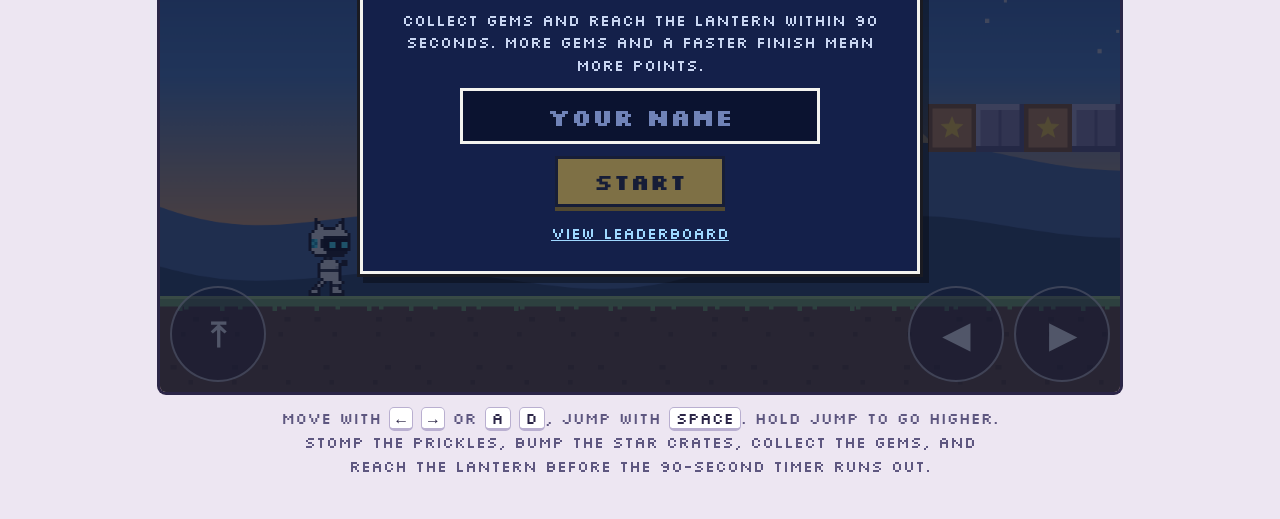
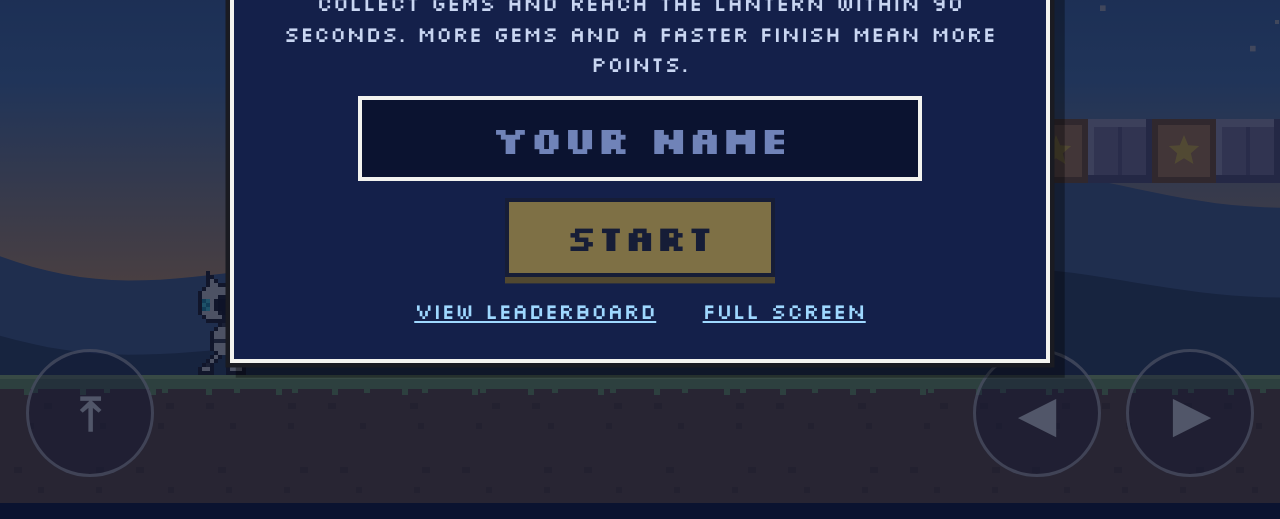
Before and after one commit to keskinahmetf/super-robot, a plain HTML site: page index.html in a window 1280 px wide. Shown: the part 281-800 px from the top of the page. Drawn offline with Linux system fonts and the light colour scheme; animation ran at ten frames a second.

Commit message:
Add files via upload

```diff
--- a/index.html
+++ b/index.html
@@ -8,71 +8,59 @@
 <link rel="preconnect" href="https://fonts.gstatic.com" crossorigin>
 <link href="https://fonts.googleapis.com/css2?family=Silkscreen:wght@400;700&display=swap" rel="stylesheet">
 <style>
-:root{
-  --bg:#EDE6F2;--ink:#2B2547;--muted:#5E5780;--key:#FFFFFF;--keyline:#B9AFD0;
-  color-scheme:light;box-sizing:border-box;
-  padding-top:env(safe-area-inset-top,0px);padding-bottom:env(safe-area-inset-bottom,0px);
+:root{color-scheme:dark;box-sizing:border-box;padding-top:env(safe-area-inset-top,0px);padding-bottom:env(safe-area-inset-bottom,0px)}
+html{scroll-padding-top:env(safe-area-inset-top,0px);height:100%;background:#0B1330}
+body{
+  height:100%;margin:0;background:#0B1330;color:#F3F3EF;overflow:hidden;
+  font-family:"Silkscreen",ui-monospace,"Courier New",monospace;
+  display:flex;align-items:center;justify-content:center;
+  touch-action:manipulation;-webkit-touch-callout:none;
 }
-@media (prefers-color-scheme:dark){
-  :root:not([data-theme="light"]){--bg:#17152A;--ink:#EDE8FA;--muted:#A69FC4;--key:#2A2645;--keyline:#4A4370;color-scheme:dark;}
-}
-:root[data-theme="dark"]{--bg:#17152A;--ink:#EDE8FA;--muted:#A69FC4;--key:#2A2645;--keyline:#4A4370;color-scheme:dark;}
-html{scroll-padding-top:env(safe-area-inset-top,0px);height:100%}
-body{
-  height:100%;margin:0;background:var(--bg);color:var(--ink);
-  font-family:"Silkscreen",ui-monospace,"Courier New",monospace;
-  display:flex;flex-direction:column;align-items:center;justify-content:center;
-  gap:14px;padding:16px;box-sizing:border-box;
-}
-h1{font-weight:600;font-size:clamp(1.4rem,4vw,2rem);margin:0;letter-spacing:.02em}
-.stage{position:relative;width:min(100%,960px,calc((100dvh - 150px) * 5 / 3));aspect-ratio:5/3}
-canvas{width:100%;height:100%;display:block;border-radius:6px;box-shadow:0 0 0 3px var(--ink);touch-action:none}
-canvas:focus-visible{outline:3px solid #FFD23F;outline-offset:4px}
-.hint{color:var(--muted);font-size:1rem;margin:0;text-align:center;max-width:60ch;line-height:1.5}
-kbd{font-family:inherit;background:var(--key);border:1px solid var(--keyline);border-bottom-width:3px;border-radius:5px;padding:0 6px;color:var(--ink)}
-.touch{display:none;position:absolute;left:0;right:0;bottom:0;justify-content:space-between;padding:10px;pointer-events:none}
-.touch .pad{display:flex;gap:10px}
+.stage{position:relative;width:min(100vw,calc(100dvh * 5 / 3));aspect-ratio:5/3;container-type:inline-size}
+canvas{width:100%;height:100%;display:block;touch-action:none}
+canvas:focus{outline:none}
+.touch{display:none;position:absolute;left:0;right:0;bottom:0;justify-content:space-between;padding:2cqw;pointer-events:none}
+.touch .pad{display:flex;gap:2cqw}
 @media (pointer:coarse),(any-pointer:coarse),(hover:none){.touch{display:flex}}
 .touch.on{display:flex}
-body{touch-action:manipulation;-webkit-touch-callout:none}
 .touch button{
-  pointer-events:auto;width:clamp(56px,9vw,96px);height:clamp(56px,9vw,96px);border-radius:50%;
-  border:2px solid rgba(255,255,255,.65);background:rgba(30,25,60,.35);color:#fff;
-  font:600 clamp(20px,3vw,34px) "Silkscreen",monospace;touch-action:none;user-select:none;-webkit-user-select:none;
+  pointer-events:auto;width:clamp(56px,10cqw,220px);height:clamp(56px,10cqw,220px);border-radius:50%;
+  border:max(2px,.3cqw) solid rgba(255,255,255,.65);background:rgba(30,25,60,.35);color:#fff;
+  font:700 clamp(20px,3.6cqw,72px) "Silkscreen",monospace;touch-action:none;user-select:none;-webkit-user-select:none;
 }
 .touch button:active{background:rgba(255,210,63,.45)}
-.panel{position:absolute;inset:0;display:flex;align-items:center;justify-content:center;background:rgba(14,22,48,.72);border-radius:6px;overflow:auto;padding:clamp(8px,2vw,20px);box-sizing:border-box}
+.panel{position:absolute;inset:0;display:flex;align-items:center;justify-content:center;background:rgba(14,22,48,.72);overflow:auto;padding:2cqw;box-sizing:border-box}
 .panel[hidden]{display:none}
-.card{background:#14204A;color:#F3F3EF;border:3px solid #F3F3EF;box-shadow:0 0 0 3px #1A1B22,6px 6px 0 3px rgba(0,0,0,.35);padding:clamp(10px,2.4vw,24px);width:min(100%,560px);display:flex;flex-direction:column;align-items:center;gap:clamp(6px,1.2vw,12px);text-align:center;box-sizing:border-box;margin:auto}
-.card.wide{width:min(100%,640px)}
-.card h2{margin:0;font-weight:600;font-size:clamp(1.1rem,3vw,1.8rem);color:#FFD23F}
-.sub{margin:0;font-size:clamp(.8rem,1.6vw,1rem);color:#C9D6F2;line-height:1.4}
-#nameInput{font:600 clamp(1rem,2.6vw,1.5rem) "Silkscreen",monospace;width:100%;max-width:360px;padding:.4em .6em;border:3px solid #F3F3EF;background:#0B1330;color:#fff;text-align:center;letter-spacing:.08em;text-transform:uppercase;border-radius:0;box-sizing:border-box}
+.card{background:#14204A;color:#F3F3EF;border:max(3px,.35cqw) solid #F3F3EF;box-shadow:0 0 0 max(3px,.35cqw) #1A1B22,.8cqw .8cqw 0 .35cqw rgba(0,0,0,.35);padding:2.4cqw 3cqw;width:min(100%,64cqw);display:flex;flex-direction:column;align-items:center;gap:1.3cqw;text-align:center;box-sizing:border-box;margin:auto}
+.card.wide{width:min(100%,72cqw)}
+.card h2{margin:0;font-weight:700;font-size:max(1.1rem,3.8cqw);color:#FFD23F}
+.sub{margin:0;font-size:max(.75rem,1.7cqw);color:#C9D6F2;line-height:1.4}
+#nameInput{font:700 max(1rem,3cqw) "Silkscreen",monospace;width:100%;max-width:44cqw;padding:.35em .6em;border:max(3px,.35cqw) solid #F3F3EF;background:#0B1330;color:#fff;text-align:center;letter-spacing:.08em;text-transform:uppercase;border-radius:0;box-sizing:border-box}
 #nameInput::placeholder{color:#7083B8;text-transform:none;letter-spacing:0}
-#nameInput:focus{outline:3px solid #47F2FF;outline-offset:2px}
-.osk{display:flex;flex-direction:column;gap:4px;width:100%}
+#nameInput:focus{outline:max(3px,.35cqw) solid #47F2FF;outline-offset:2px}
+.osk{display:flex;flex-direction:column;gap:.6cqw;width:100%}
 .osk[hidden]{display:none}
-.osk .row{display:flex;justify-content:center;gap:4px}
-.osk button{flex:1 1 0;max-width:clamp(28px,5vw,52px);height:clamp(28px,5vw,48px);font:600 clamp(.8rem,1.8vw,1.15rem) "Silkscreen",monospace;background:#2B3A6E;color:#fff;border:2px solid #5F75B8;border-bottom-width:4px;border-radius:4px;touch-action:manipulation;user-select:none;-webkit-user-select:none;padding:0;cursor:pointer}
-.osk button:active{transform:translateY(2px);border-bottom-width:2px}
+.osk .row{display:flex;justify-content:center;gap:.6cqw}
+.osk button{flex:1 1 0;max-width:5.8cqw;min-width:24px;height:max(28px,5cqw);font:700 max(.8rem,2cqw) "Silkscreen",monospace;background:#2B3A6E;color:#fff;border:max(2px,.25cqw) solid #5F75B8;border-bottom-width:max(4px,.5cqw);border-radius:max(4px,.4cqw);touch-action:manipulation;user-select:none;-webkit-user-select:none;padding:0;cursor:pointer}
+.osk button:active{transform:translateY(.25cqw);border-bottom-width:max(2px,.25cqw)}
 .osk button.wide{max-width:none;flex:3 1 0}
-.osk button.go{background:#FFD23F;color:#1A1B22;border-color:#9C7A12}
-.primary{font:600 clamp(1rem,2.4vw,1.4rem) "Silkscreen",monospace;background:#FFD23F;color:#1A1B22;border:3px solid #1A1B22;box-shadow:0 4px 0 #9C7A12;padding:.35em 1.6em;cursor:pointer;touch-action:manipulation}
+.osk button.go{max-width:none;flex:1.6 1 0;background:#FFD23F;color:#1A1B22;border-color:#9C7A12}
+.primary{font:700 max(1rem,2.8cqw) "Silkscreen",monospace;background:#FFD23F;color:#1A1B22;border:max(3px,.35cqw) solid #1A1B22;box-shadow:0 .5cqw 0 #9C7A12;padding:.35em 1.6em;cursor:pointer;touch-action:manipulation}
 .primary:disabled{opacity:.45;cursor:default}
-.primary:active:not(:disabled){transform:translateY(3px);box-shadow:0 1px 0 #9C7A12}
-.link{background:none;border:none;color:#9FD8FF;font:400 clamp(.8rem,1.6vw,1rem) "Silkscreen",monospace;text-decoration:underline;cursor:pointer;padding:4px}
-.lb{width:100%;border-collapse:collapse;font-size:clamp(.75rem,1.7vw,1.05rem)}
-.lb th{color:#9FD8FF;font-weight:600;padding:3px 6px;border-bottom:2px solid #3B4D86;text-align:left}
-.lb td{padding:3px 6px;text-align:left}
+.primary:active:not(:disabled){transform:translateY(.35cqw);box-shadow:0 .15cqw 0 #9C7A12}
+.links{display:flex;gap:3cqw;justify-content:center;flex-wrap:wrap}
+.link{background:none;border:none;color:#9FD8FF;font:400 max(.75rem,1.7cqw) "Silkscreen",monospace;text-decoration:underline;cursor:pointer;padding:4px}
+.link[hidden],.links[hidden]{display:none}
+.lb{width:100%;border-collapse:collapse;font-size:max(.75rem,2cqw)}
+.lb th{color:#9FD8FF;font-weight:700;padding:.4cqw .9cqw;border-bottom:max(2px,.25cqw) solid #3B4D86;text-align:left}
+.lb td{padding:.4cqw .9cqw;text-align:left}
 .lb td:nth-child(n+3),.lb th:nth-child(n+3){text-align:right;font-variant-numeric:tabular-nums}
 .lb tr.me td{background:#FFD23F;color:#1A1B22}
 .lb tr.gap td{color:#6F7FAF;text-align:center}
-.lb tr.empty td{text-align:center;color:#8EA0D0;padding:12px}
-.note{margin:0;font-size:clamp(.7rem,1.4vw,.85rem);color:#8EA0D0}
+.lb tr.empty td{text-align:center;color:#8EA0D0;padding:1.4cqw}
 </style>
 </head>
 <body>
-<h1>Robot Run</h1>
 <div class="stage">
   <canvas id="game" tabindex="0" aria-label="Platformer game. Use arrow keys to move and space to jump."></canvas>
   <div class="touch" aria-hidden="true">
@@ -89,7 +77,10 @@ body{touch-action:manipulation;-webkit-touch-callout:none}
       <input id="nameInput" maxlength="12" autocomplete="off" autocorrect="off" autocapitalize="characters" spellcheck="false" placeholder="Your name" aria-label="Your name">
       <div class="osk" id="osk" hidden></div>
       <button class="primary" id="startBtn" type="button" disabled>Start</button>
-      <button class="link" id="boardBtn" type="button">View leaderboard</button>
+      <div class="links">
+        <button class="link" id="boardBtn" type="button">View leaderboard</button>
+        <button class="link" id="fsBtn" type="button" hidden>Full screen</button>
+      </div>
     </div>
   </div>
   <div class="panel" id="boardPanel" hidden>
@@ -103,7 +94,6 @@ body{touch-action:manipulation;-webkit-touch-callout:none}
     </div>
   </div>
 </div>
-<p class="hint">Move with <kbd>←</kbd> <kbd>→</kbd> or <kbd>A</kbd> <kbd>D</kbd>, jump with <kbd>Space</kbd>. Hold jump to go higher. Stomp the prickles, bump the star crates, collect the gems, and reach the lantern before the 90-second timer runs out.</p>
 
 <script>
 (() => {
@@ -187,7 +177,16 @@ const LOGO_PX = (() => {
 
 const cv = document.getElementById('game');
 const ctx = cv.getContext('2d');
-cv.width = VW * 2; cv.height = VH * 2;
+let SCALE = 2;
+cv.width = VW * SCALE; cv.height = VH * SCALE;
+function fitCanvas() {
+  const w = cv.getBoundingClientRect().width || VW;
+  const k = Math.max(1, Math.min(8, Math.ceil(w * (window.devicePixelRatio || 1) / VW)));
+  if (k !== SCALE) { SCALE = k; cv.width = VW * k; cv.height = VH * k; }
+}
+addEventListener('resize', fitCanvas);
+if (window.ResizeObserver) new ResizeObserver(fitCanvas).observe(cv);
+fitCanvas();
 
 let grid, coins, spawns, bumps;
 let player, enemies, popups;
@@ -569,7 +568,7 @@ function overlay(title, lines) {
 }
 
 function draw() {
-  ctx.setTransform(2, 0, 0, 2, 0, 0);
+  ctx.setTransform(SCALE, 0, 0, SCALE, 0, 0);
   drawBackground();
   ctx.save();
   ctx.translate(-Math.round(cam), 0);
@@ -613,13 +612,13 @@ function syncName() {
 function tryStart() {
   const v = cleanName(nameInput.value).trim().toUpperCase();
   if (!v) { nameInput.focus(); return; }
-  osk.hidden = true; nameSub.hidden = false; boardBtn.hidden = false;
+  osk.hidden = true; nameSub.hidden = false; boardBtn.parentElement.hidden = false;
   nameInput.blur();
   startGame(v);
 }
 function openKeyboard() {
   if (!isTouch) return;
-  osk.hidden = false; nameSub.hidden = true; boardBtn.hidden = true;
+  osk.hidden = false; nameSub.hidden = true; boardBtn.parentElement.hidden = true;
 }
 nameInput.addEventListener('focus', openKeyboard);
 nameInput.addEventListener('pointerdown', openKeyboard);
@@ -652,6 +651,21 @@ osk.addEventListener('pointerdown', e => {
   else if (nameInput.value.length < 12 && !(v === ' ' && !nameInput.value)) nameInput.value += v;
   syncName();
 });
+
+
+// ---------- Full screen ----------
+const fsBtn = document.getElementById('fsBtn');
+const root = document.documentElement;
+const canFs = !!(root.requestFullscreen || root.webkitRequestFullscreen);
+const isFs = () => !!(document.fullscreenElement || document.webkitFullscreenElement);
+function syncFs() { fsBtn.hidden = !canFs; fsBtn.textContent = isFs() ? 'Exit full screen' : 'Full screen'; }
+fsBtn.addEventListener('click', () => {
+  if (isFs()) (document.exitFullscreen || document.webkitExitFullscreen).call(document);
+  else (root.requestFullscreen || root.webkitRequestFullscreen).call(root);
+});
+document.addEventListener('fullscreenchange', syncFs);
+document.addEventListener('webkitfullscreenchange', syncFs);
+syncFs();
 
 // ---------- Leaderboard ----------
 const LS_KEY = 'robot-run-leaderboard-v1';
@@ -723,7 +737,7 @@ function showNameEntry() {
   state = 'name';
   boardPanel.hidden = true; namePanel.hidden = false;
   nameInput.value = ''; syncName();
-  osk.hidden = true; nameSub.hidden = false; boardBtn.hidden = false;
+  osk.hidden = true; nameSub.hidden = false; boardBtn.parentElement.hidden = false;
   if (!isTouch) nameInput.focus();
 }
 boardBtn.addEventListener('click', () => {
```
